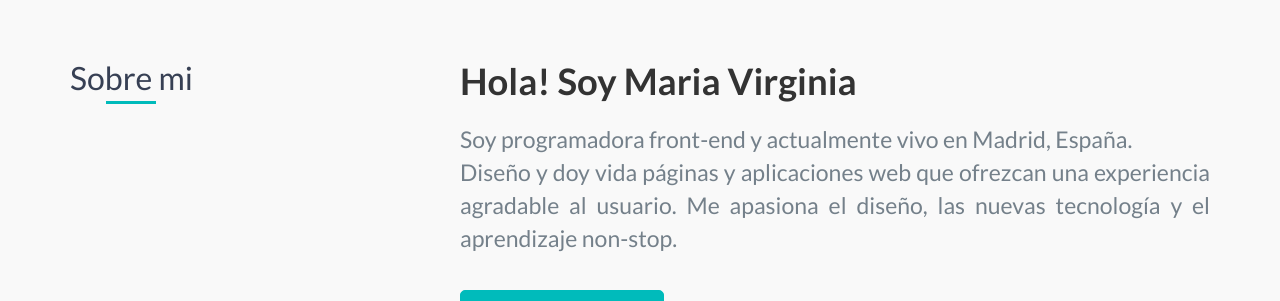
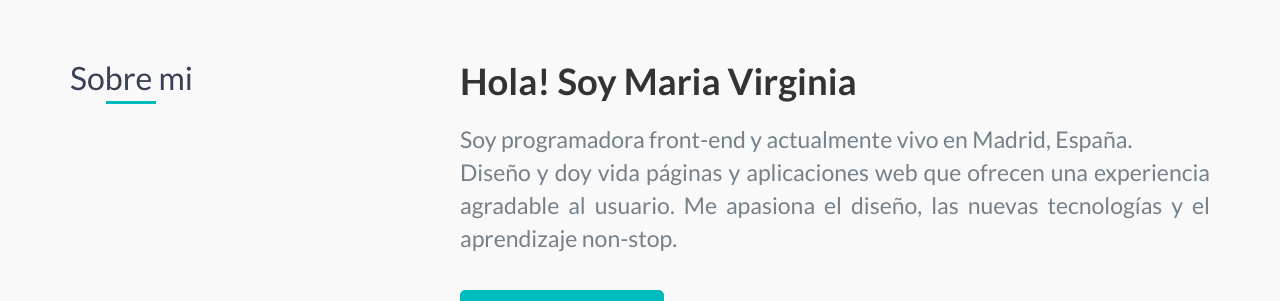
Before and after one commit to mariav53/mariav53.github.io, a website: page index.html in a window 1280 px wide. Shown: the part 840-1141 px from the top of the page. Drawn offline with nearby package versions, Linux system fonts and the light colour scheme.

Commit message:
changes in index

```diff
--- a/index.html
+++ b/index.html
@@ -51,7 +51,7 @@
           <div class="col-md-8">
             <h3 class="about_title">Hola! Soy Maria Virginia</h3>
     	      <p>Soy programadora front-end y actualmente vivo en Madrid, España.<br>
-            Diseño y doy vida páginas y aplicaciones web que ofrezcan una experiencia agradable al usuario. Me apasiona el diseño, las nuevas tecnología y el aprendizaje non-stop.</p>
+            Diseño y doy vida páginas y aplicaciones web que ofrecen una experiencia agradable al usuario. Me apasiona el diseño, las nuevas tecnologías y el aprendizaje non-stop.</p>
       	    <a href="#" class="myButton--cv">Descargar CV</a>
           </div>
         </div>
```
